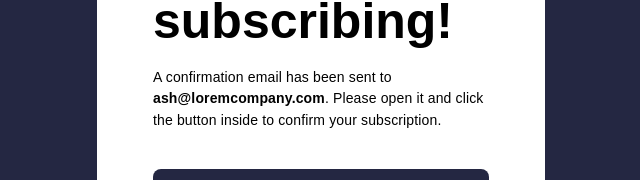
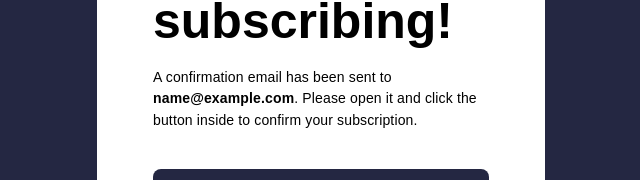
Before and after one commit to ParthaDey5/newsletter-sign-up-with-success-message-main, a website: page index.html in a window 1280 px wide. Both pictures are taken after typing "name@example.com" into the empty fields and a click on the button "Subscribe to monthly newsletter". Shown: the part 438-618 px from the top of the page, without its empty margins (319-959 px from the left). Drawn offline with Linux system fonts and the light colour scheme.

Commit message:
Updates ❤️

```diff
--- a/index.html
+++ b/index.html
@@ -58,7 +58,7 @@
     <p
       class="form-success__text ">
       A confirmation email has been
-      sent to <strong>ash@loremcompany.com</strong>. Please open it and click the button inside to confirm your
+      sent to <strong class="emailName"></strong>. Please open it and click the button inside to confirm your
       subscription.</p>
     <button
       class="form-success__button">Dismiss
@@ -85,11 +85,13 @@
       if (validation.passes()) {
 
         const emailError = document.getElementById('emailError');
+        const emailName = document.querySelector('.emailName');
         // Success - form is valid
         emailError?.setAttribute('hidden', '');
         document.querySelector('.sign-up-form').classList.add('hide');
         document.getElementById('email').classList.remove('error');
         document.querySelector('.form-success').classList.remove('hide');
+        emailName.textContent = email;
 
       } else {
         // Error - show validation messages
```
